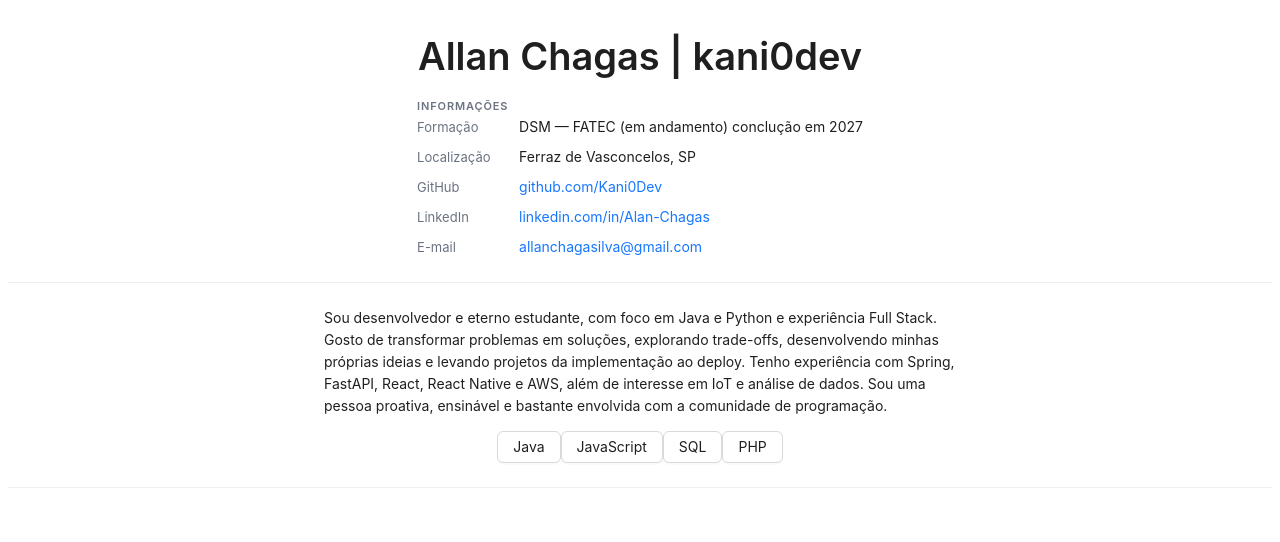
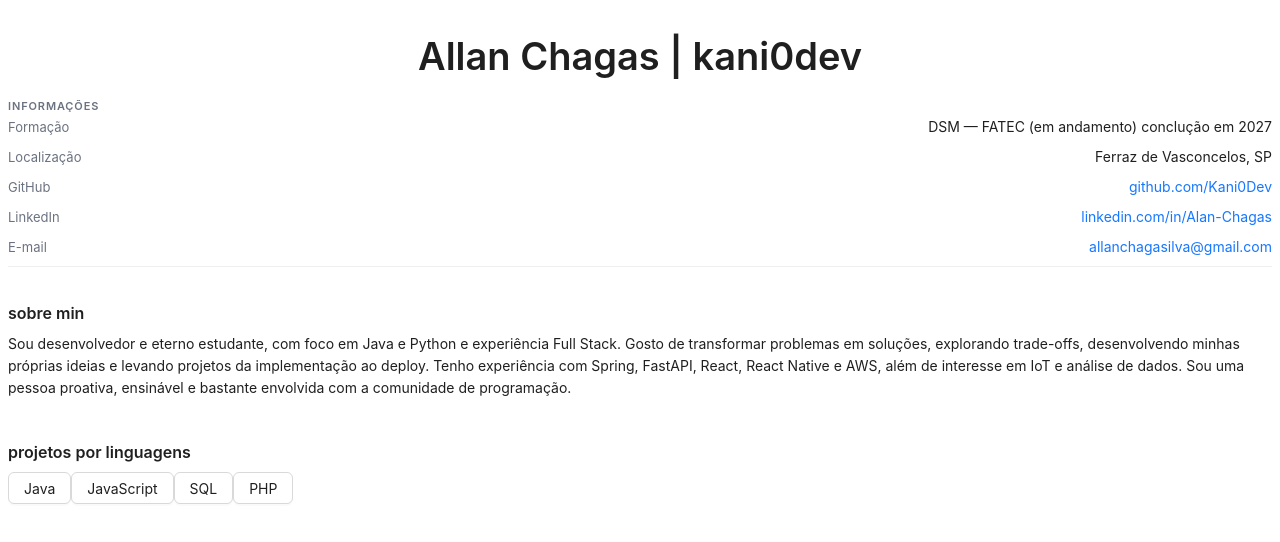
Before and after one commit to kani0dev/Meu-Portifolio, a React (Vite) app: page / in a window 1280 px wide. Shown: the top 542 px of the page. Built offline with nearby package versions, Linux system fonts and the light colour scheme.

Commit message:
corectly using flex
some componentes was using <div>'s wich is a bad pratice to the ant Design

making a more clean design over all

```diff
--- a/src/App.jsx
+++ b/src/App.jsx
@@ -2,35 +2,32 @@
 import './App.css'
 import LanguagesBTNS from "./assets/componets/LanguagesSection/btn/LinguagemsBTN.jsx";
 import CriarLanguagesModal from './assets/componets/LanguagesSection/modal/LanguagesModal.jsx';
-import { useState } from "react";
 import { Typography, Divider, Space, Card, Flex } from 'antd';
 import Aboutme from './assets/componets/Aboutme/Aboutme.jsx';
+import ProjectLangContainer from './assets/componets/LanguagesSection/index.jsx';
 
 const { Title, Paragraph, Text } = Typography;
 
 function App() {
-  const [selectedLang, setSelectedLang] = useState(null);
 
  return (
-    <Flex
-      align='center'
-      justify='center'
-      vertical
-    >
+  <Flex
+  justify='center'
+  align='start
+  '
+  vertical
+  >
+
         <Aboutme/>
 
+        <Title
+        level={5}
 
-        <Space size="middle" wrap>
-          <LanguagesBTNS onLangClick={setSelectedLang} />
-        </Space>
-
-        {selectedLang && (<CriarLanguagesModal
-        lang={selectedLang}
-          onClose={() => setSelectedLang(null)}
-        />)}
-
-      <Divider size='2'/>
-    </Flex>
+        >
+          projetos por linguagens
+        </Title>
+        <ProjectLangContainer/>
+  </Flex>
   );
 };
 
--- a/src/assets/componets/Aboutme/Aboutme.jsx
+++ b/src/assets/componets/Aboutme/Aboutme.jsx
@@ -8,16 +8,14 @@ import {
   PartitionOutlined
 } from '@ant-design/icons';
 import InfoSection from './InfoSection';
-import Resume from './Resume';
 
 const { Title, Paragraph, Text } = Typography;
 
 const Aboutme = () => {
   return (
-  <Space>
     <Flex
+    vertical
     align='center'
-    vertical
     >
         <Title
         level={1}
@@ -25,13 +23,9 @@ const Aboutme = () => {
         >
         Allan Chagas | kani0dev
         </Title>
+
         <InfoSection/>
-        <Divider
-          size='large'
-        />
-        <Resume/>
     </Flex>
-  </Space>
   );
 };
 
--- a/src/assets/componets/Aboutme/InfoSection.jsx
+++ b/src/assets/componets/Aboutme/InfoSection.jsx
@@ -1,4 +1,6 @@
 import { Typography, Badge, Flex, Space, Divider } from 'antd';
+import Resume from './Resume';
+
 
 const { Text, Link } = Typography;
 
@@ -10,16 +12,13 @@ const infos = [
   { label: 'E-mail',      value: 'allanchagasilva@gmail.com',               href: 'mailto:allanchagas@email.com' },
 ];
 
+
 export default function InfoSection() {
   return (
     <Flex
-    justify='space-evenly'
     vertical
     >
-      <Space/>
-
-      {/* Título */}
-      <Text
+        <Text
         style={{
           fontSize: 11,
           fontWeight: 600,
@@ -31,24 +30,41 @@ export default function InfoSection() {
         Informações
       </Text>
 
-      {/* Linhas */}
-      <div style={{ display: 'flex', flexDirection: 'column', gap: 8 }}>
-        {infos.map(({ label, value, href }) => (
-          <div key={label} style={{ display: 'flex', gap: 12, alignItems: 'baseline' }}>
-            <Text style={{ minWidth: 90, fontSize: 13, color: '#6b7280' }}>
-              {label}
+      <Flex
+      vertical
+      gap={8}
+      >
+      {infos.map(({ label, value, href }) => (
+          <Flex
+          key={label}
+          gap={12}
+          align="baseline"
+          justify='space-between'
+          >
+            <Text style={{
+              minWidth: 90,
+              fontSize: 13,
+              color: '#6b7280'
+              }}>
+                {label}
             </Text>
+
             {href ? (
-              <Link href={href} target="_blank" style={{ fontSize: 14 }}>
+              <Link
+              href={href}
+              target="_blank"
+              style={{ fontSize: 14 }}>
                 {value}
               </Link>
             ) : (
               <Text style={{ fontSize: 14 }}>{value}</Text>
             )}
-          </div>
+          </Flex>
         ))}
-      </div>
-      <Space/>
+      </Flex>
+
+      <Resume/>
+
     </Flex>
   );
 }
--- a/src/assets/componets/Aboutme/Resume.jsx
+++ b/src/assets/componets/Aboutme/Resume.jsx
@@ -1,4 +1,4 @@
-import { Flex, Space, Typography } from "antd";
+import { Divider, Flex, Space, Typography } from "antd";
 
 const { Title, Paragraph, Text } = Typography;
 
@@ -7,12 +7,14 @@ const Resume = () =>{
     <Flex
     justify="center"
     align="center"
-    style={{width:'50%'}}
+    vertical
     >
+        <Divider size="small"/>
         <Typography>
-            <Paragraph
-
-            >
+            <Title level={5}>
+                sobre min
+            </Title>
+            <Paragraph>
                 Sou desenvolvedor e eterno estudante, com foco em Java e Python e
                 experiência Full Stack.
                 Gosto de transformar problemas em soluções, explorando trade-offs,
@@ -21,7 +23,7 @@ const Resume = () =>{
                 Sou uma pessoa proativa, ensinável e bastante envolvida com a comunidade de programação.
             </Paragraph>
         </Typography>
-        </Flex>
+    </Flex>
     )
 }
 export default Resume;
--- /dev/null
+++ b/src/assets/componets/LanguagesSection/index.jsx
@@ -0,0 +1,25 @@
+import { Flex } from "antd"
+import LanguagesBTNS from "./btn/LinguagemsBTN"
+import CriarLanguagesModal from "./modal/LanguagesModal"
+import { useState } from "react";
+import Title from "antd/es/skeleton/Title";
+
+const  ProjectLangContainer = () =>{
+    const [selectedLang, setSelectedLang] = useState(null);
+    return (
+        <Flex
+        >
+            <LanguagesBTNS
+            onLangClick={setSelectedLang}
+            />
+                {selectedLang &&
+                (
+                    <CriarLanguagesModal
+                    lang={selectedLang}
+                    onClose={() => setSelectedLang(null)}
+                    />
+                )}
+          </Flex>
+    );
+}
+export default ProjectLangContainer
```
